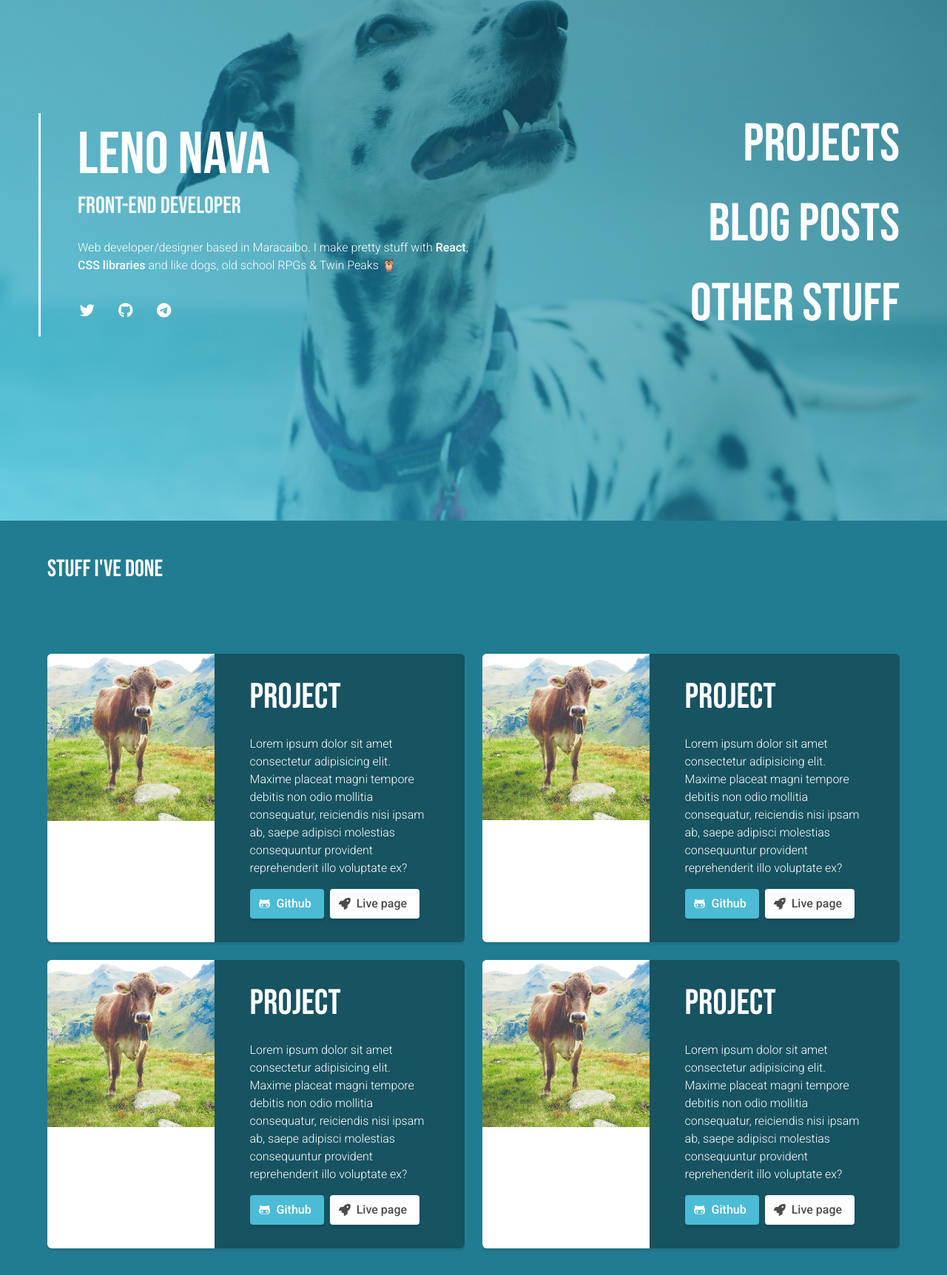
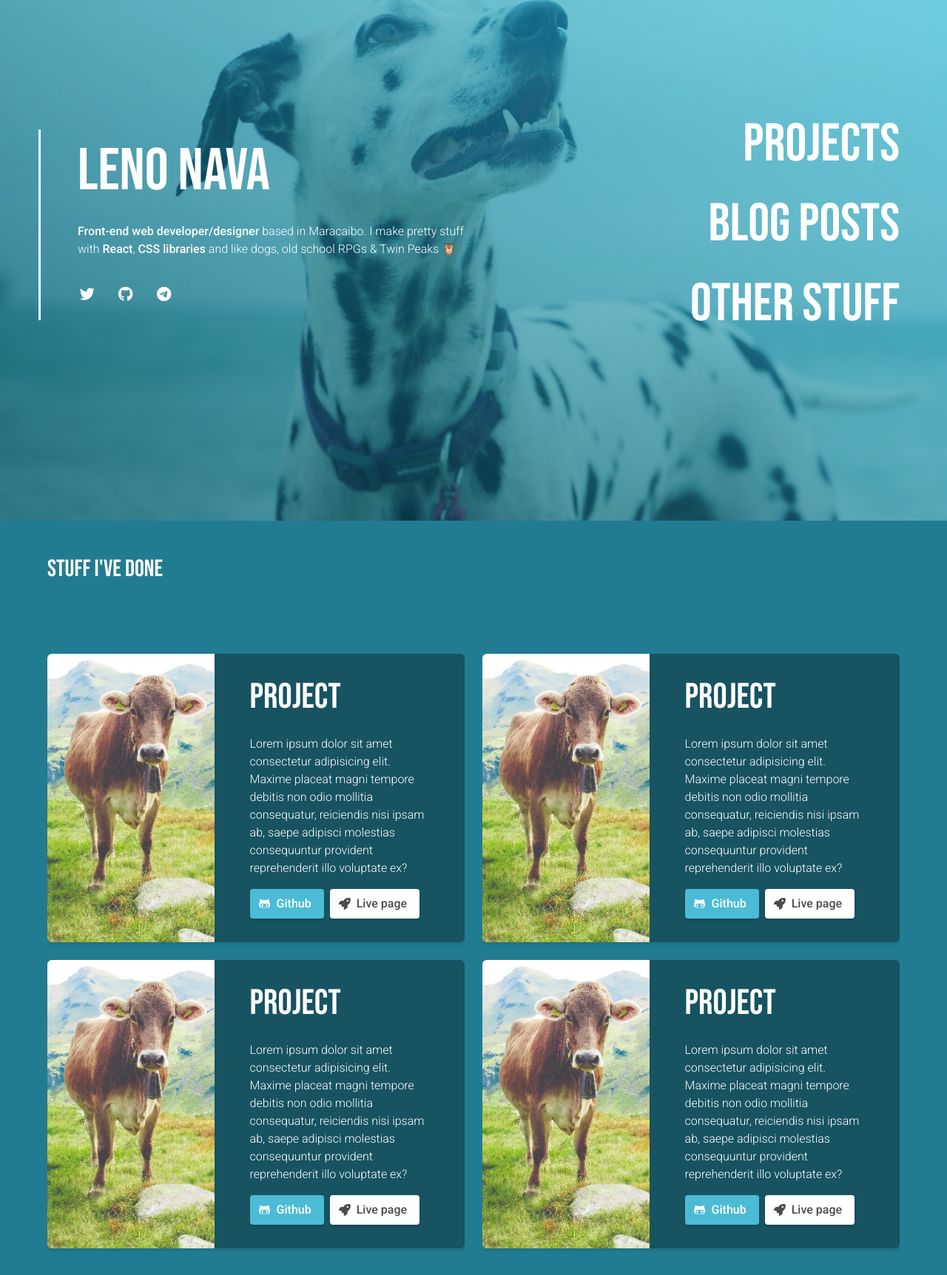
Before and after one commit to leninnava/leno-s-lair, a website: page index.html in a window 1280 px wide. Shown: the part 96-1820 px from the top of the page at 74% size. Drawn offline with Linux system fonts and the light colour scheme.

Commit message:
fixed protect item's image bug

```diff
--- a/index.html
+++ b/index.html
@@ -38,10 +38,11 @@
         <div class="container">
           <div class="columns is-centered is-vcentered">
             <div class="column" id="information-column">
-              <h1 class="title is-size-only-touch is-size-hero" style="font-size: 5rem;">Leno Nava
-                <h2 class="subtitle is-size-4 is-size-3-tablet">Front-end Developer</h2>
+              <h1 class="title is-size-only-touch is-size-hero" style="font-size: 5rem;">Leno Nava </h1>
+                <!-- <h2 class="subtitle is-size-4 is-size-3-tablet">Front-end Developer</h2> -->
                 <div class="content">
-                  <p class="has-text-weight-light is-size-6 ">Web developer/designer based in Maracaibo. I make pretty
+                  <p class="has-text-weight-light is-size-6">
+                    <span class="has-text-weight-medium">Front-end web developer/designer</span> based in Maracaibo. I make pretty
                     stuff with <span class="has-text-weight-medium"> React</span>, <span
                       class="has-text-weight-medium">CSS
                       libraries</span>
@@ -125,12 +126,12 @@
             <div class="tile is-child">
               <div class="project-item">
                 <div class="project-content">
-                  <div class="project-image">
-                    <figure class="image is-square">
+
+                    <figure class="project-image">
                       <img src="assets/project-images/cow-image.webp" alt="">
                     </figure>
 
-                  </div>
+
                   <div class="project-information has-text-weight-light">
                     <div class="content">
                       <h3 class="title is-size-1">Project</h3>
@@ -159,11 +160,11 @@
             <div class="tile is-child">
               <div class="project-item">
                 <div class="project-content">
-                  <div class="project-image">
-                    <figure class="image">
+
+                    <figure class="project-image">
                       <img src="assets/project-images/cow-image.webp" alt="">
                     </figure>
-                  </div>
+
                   <div class="project-information has-text-weight-light">
                     <div class="content">
                       <h3 class="title is-size-1">Project</h3>
@@ -196,12 +197,12 @@
             <div class="tile is-child">
               <div class="project-item">
                 <div class="project-content">
-                  <div class="project-image">
-                    <figure class="image is-square">
+
+                    <figure class="project-image">
                       <img src="assets/project-images/cow-image.webp" alt="">
                     </figure>
 
-                  </div>
+
                   <div class="project-information has-text-weight-light">
                     <div class="content">
                       <h3 class="title is-size-1">Project</h3>
@@ -230,12 +231,12 @@
             <div class="tile is-child">
               <div class="project-item">
                 <div class="project-content">
-                  <div class="project-image">
-                    <figure class="image is-square">
+
+                    <figure class="project-image">
                       <img src="assets/project-images/cow-image.webp" alt="">
                     </figure>
 
-                  </div>
+
                   <div class="project-information has-text-weight-light">
                     <div class="content">
                       <h3 class="title is-size-1">Project</h3>
```
Also changed, not shown: css/main.css.
